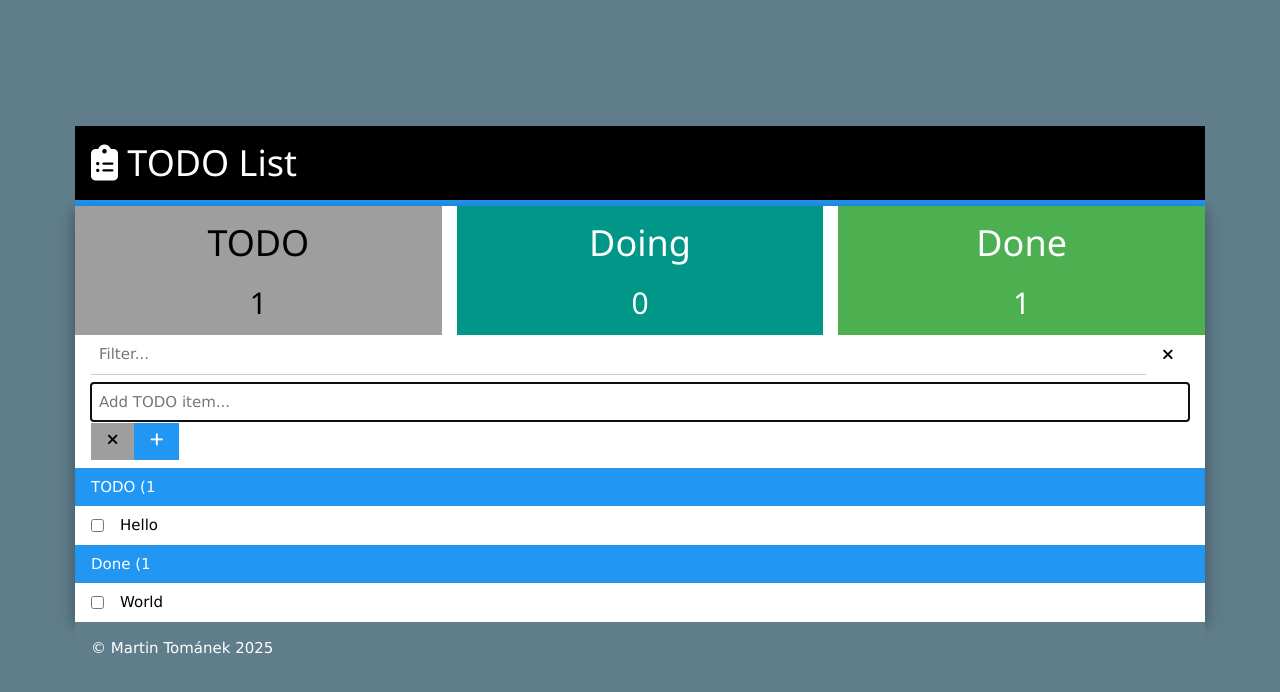
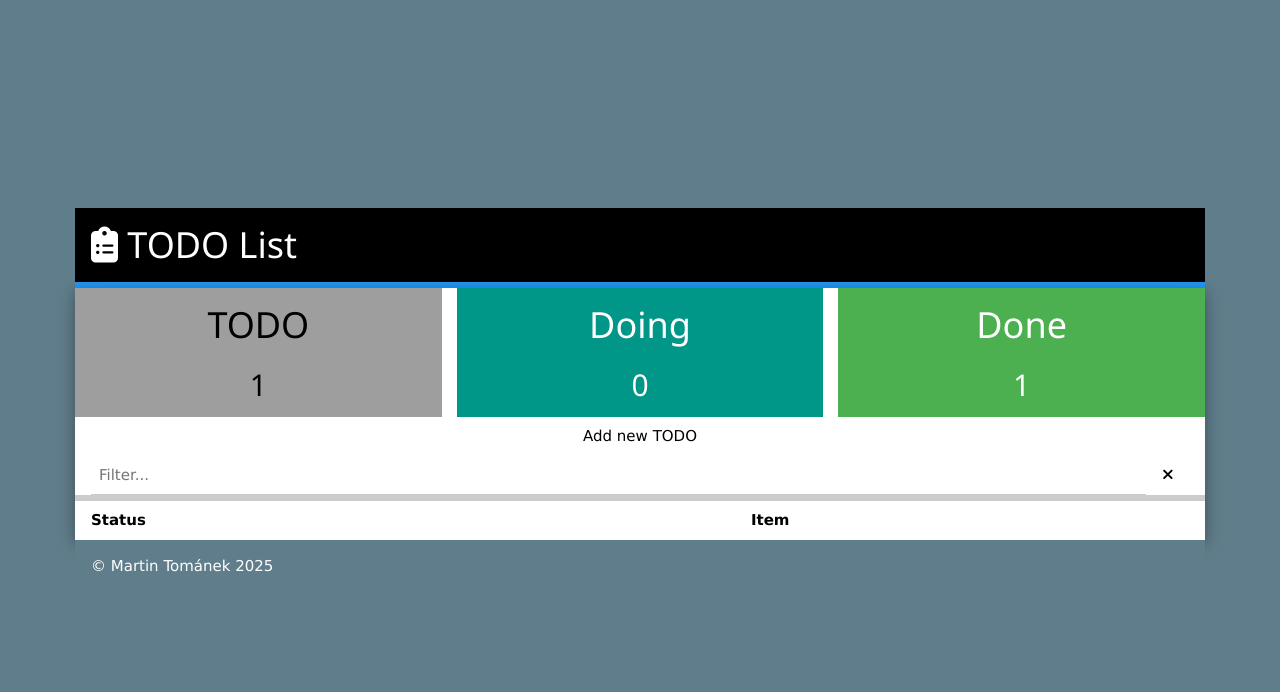
Before and after one commit to Finishxx/todo, a Vue app in the folder frontend/: page / in a window 1280 px wide. Shown: the top 692 px of the page. Built offline with nearby package versions, Linux system fonts and the light colour scheme.

Commit message:
Update TodoApp

```diff
--- /dev/null
+++ b/frontend/src/assets/styles.css
@@ -0,0 +1,4 @@
+
+.flex-container {
+  display: flex;
+}
--- a/frontend/src/components/TodoApp.vue
+++ b/frontend/src/components/TodoApp.vue
@@ -3,11 +3,13 @@ import { computed, type ComputedRef, type Ref, ref } from "vue"
 import { type TodoEntry, TodoEntryStatus } from "@/model/TodoEntry.ts"
 import TodoSummary from "@/components/todo/TodoSummary.vue"
 import TodoFilter from "@/components/todo/TodoFilter.vue"
+import TodoEntryList from "@/components/todo/TodoEntryList.vue"
 
 const entries: Ref<TodoEntry[]> = ref([
   { id: 1, name: "Hello", status: TodoEntryStatus.TODO },
   { id: 2, name: "World", status: TodoEntryStatus.DONE },
 ])
+const filterText: Ref<string> = ref("")
 const entriesTodo = computed(() => {
   return entries.value.filter(item => item.status == TodoEntryStatus.TODO)
 })
@@ -15,77 +17,30 @@ const entriesDone = computed(() => {
   return entries.value.filter(item => item.status == TodoEntryStatus.DONE)
 })
 
-const newTodoText: Ref<string> = ref("")
+function addEntry() {}
 
-const filterText: Ref<string> = ref("")
-const filteredEntries: ComputedRef<TodoEntry[]> = computed(() => {
-  if (filterText.value == "") return entries.value
+function deleteEntry(entryId: number) {}
 
-  return entries.value.filter(entry => entry.name.includes(filterText.value))
-})
+function updateEntry(entry: TodoEntry) {}
 
-function clearTodo(): void {
-  newTodoText.value = ""
-}
-
-function addTodo(): void {
-  if (newTodoText.value !== "") {
-    entries.value.push({
-      id: new Date().valueOf(),
-      name: newTodoText.value,
-      status: TodoEntryStatus.TODO,
-    })
-    clearTodo()
-  }
-}
+function changeStatus(entry: TodoEntry) {}
 </script>
 
 <template>
   <div class="todo-container w3-white w3-card-4">
     <TodoSummary :entries="entries" />
+
+    <button @click="addEntry" class="w3-button add-button">Add new TODO</button>
+
     <TodoFilter v-model="filterText" />
 
-    <!-- Input -->
-    <div class="w3-container 3-light-gray w3-padding">
-      <input
-        class="w3-input w3-border-0"
-        type="text"
-        autofocus
-        v-model="newTodoText"
-        @keyup.enter="addTodo()"
-        placeholder="Add TODO item..."
-      />
-      <button class="w3-button w3-gray" @click="clearTodo()">
-        <i class="fa-solid fa-times"></i>
-      </button>
-      <button class="w3-button w3-blue" @click="addTodo()">
-        <i class="fa-solid fa-plus"></i>
-      </button>
-    </div>
-
-    <!-- List of TODO -->
-    <div class="w3-padding w3-blue">TODO ({{ entriesTodo.length }}</div>
-    <div class="w3-padding" v-for="todo in entriesTodo" :key="todo.id">
-      <label>
-        <input type="checkbox" v-model="todo.status" />
-        <span class="w3-margin-left">
-          {{ todo.name }}
-        </span>
-      </label>
-    </div>
-    <div class="w3-padding" v-show="entriesTodo.length == 0">No tasks</div>
-
-    <!-- List of DONE -->
-    <div class="w3-padding w3-blue">Done ({{ entriesDone.length }}</div>
-    <div class="w3-padding" v-for="todo in entriesDone" :key="todo.id">
-      <label>
-        <input type="checkbox" v-model="todo.status" />
-        <span class="w3-margin-left">
-          {{ todo.name }}
-        </span>
-      </label>
-    </div>
-    <div class="w3-padding" v-show="entriesDone.length == 0">No tasks</div>
+    <TodoEntryList
+      :entries="entries"
+      :filter="filterText"
+      @delete="deleteEntry"
+      @update="updateEntry"
+      @changeStatus="changeStatus"
+    ></TodoEntryList>
   </div>
 </template>
 
@@ -95,8 +50,8 @@ function addTodo(): void {
   min-width: 30rem;
 }
 
-label {
-  cursor: pointer;
-  display: flex;
+.add-button {
+  display: block;
+  width: 100%;
 }
 </style>
--- a/frontend/src/components/todo/TodoEntryList.vue
+++ b/frontend/src/components/todo/TodoEntryList.vue
@@ -1,16 +1,38 @@
 <script setup lang="ts">
 import type { TodoEntry } from "@/model/TodoEntry.ts"
+import { computed, type ComputedRef } from "vue"
 
-const props = defineProps<{
+interface Props {
   entries: TodoEntry[]
-}>()
+  filter: string
+}
+
+const { entries, filter } = defineProps<Props>()
 
 const emit = defineEmits<{
   delete: [id: number]
   update: [updatedEntry: TodoEntry]
+  changeStatus: [entry: TodoEntry]
 }>()
+
+const filteredEntries: ComputedRef<TodoEntry[]> = computed(() => {
+  if (filter == "") return entries
+
+  return entries.filter(entry => entry.name.includes(filter))
+})
 </script>
 
-<template></template>
+<template>
+  <div>
+    <table class="w3-table">
+      <thead>
+        <tr class="w3-topbar">
+          <th>Status</th>
+          <th>Item</th>
+        </tr>
+      </thead>
+    </table>
+  </div>
+</template>
 
 <style scoped></style>
```
